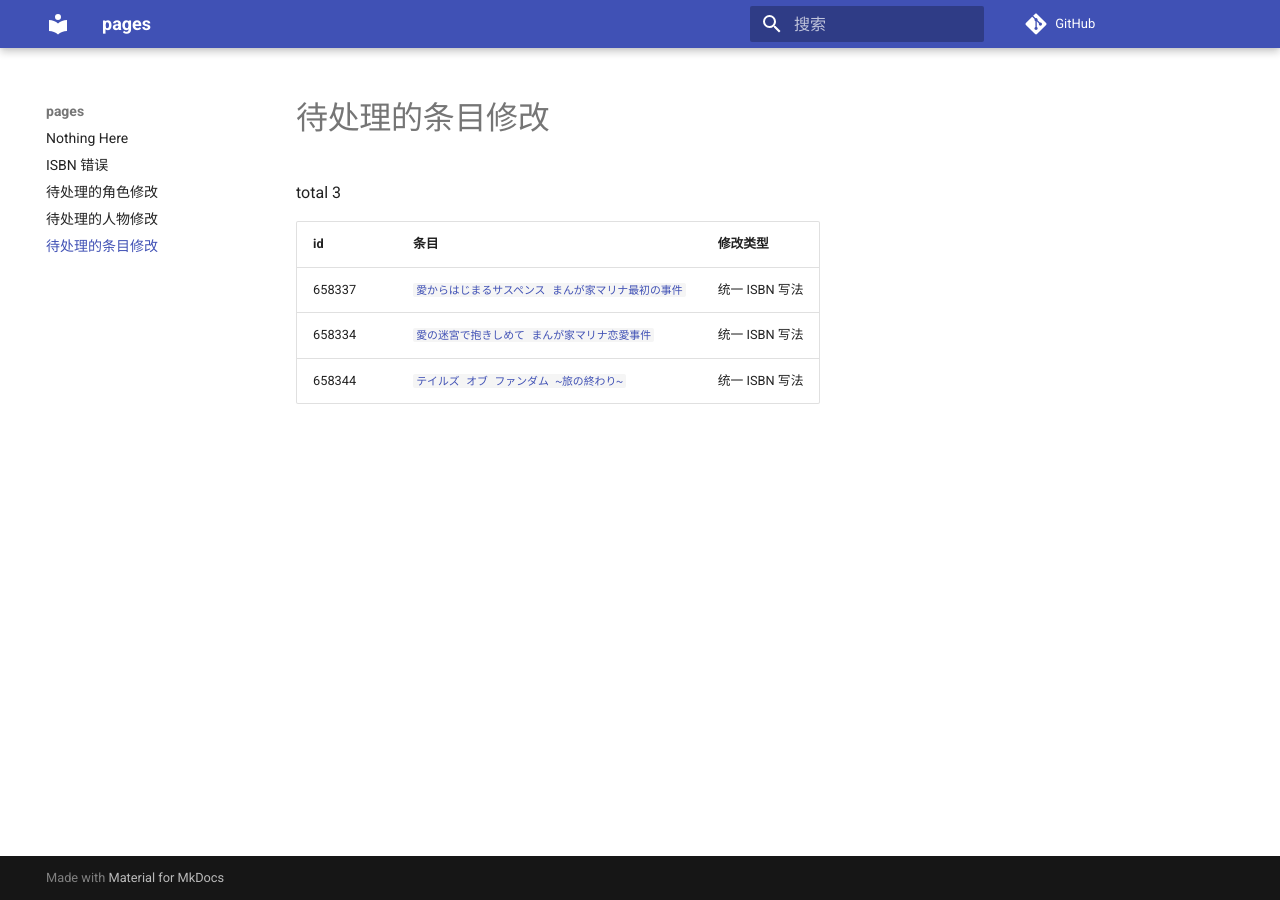
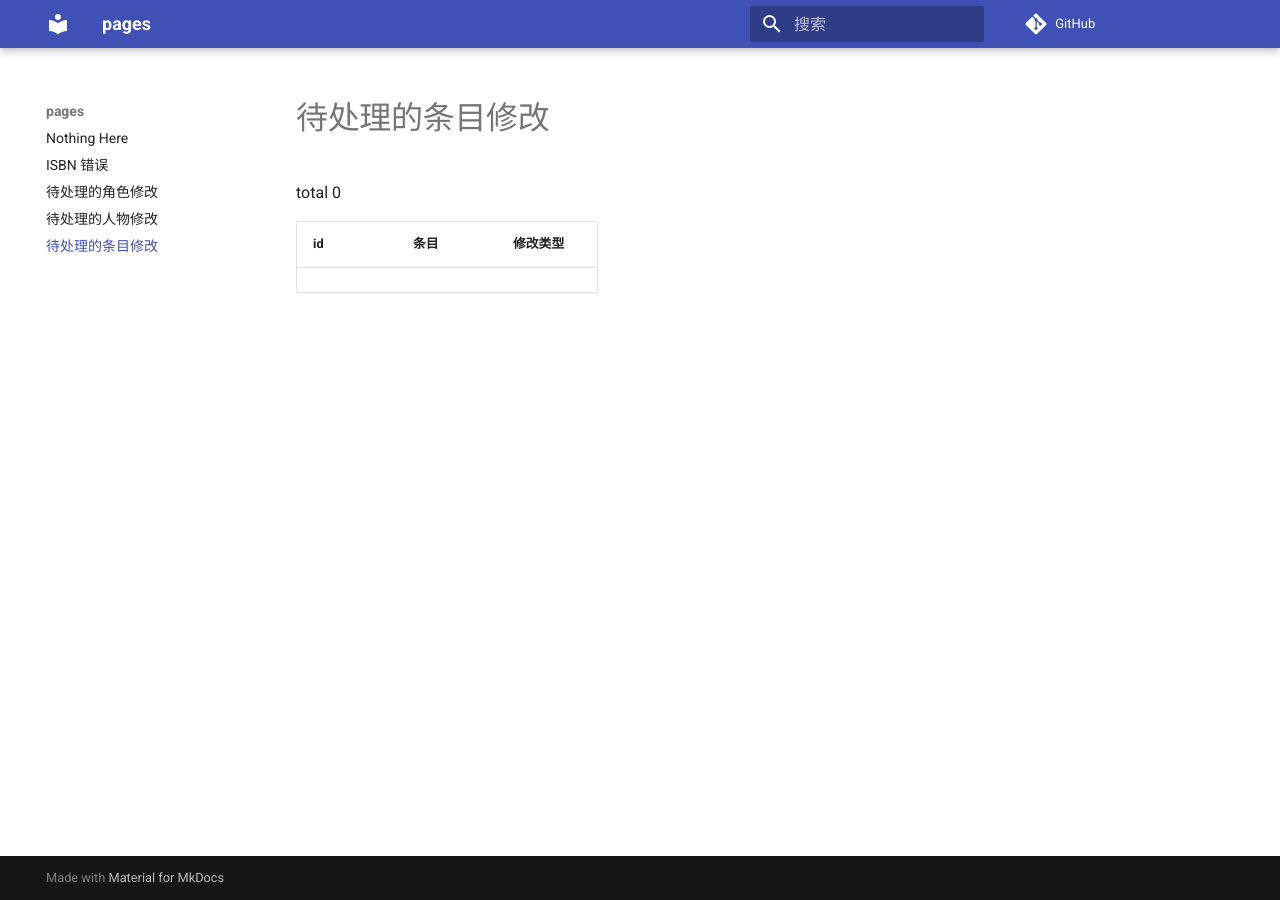
Before and after one commit to trim21/bangumi-pages, an MkDocs documentation site: the page built from docs/pending-subject-changes.md, in a window 1280 px wide. Built offline with MkDocs 1.6.1 and Material for MkDocs 9.7.7, drawn with Linux system fonts in a browser that asks for light colours; comment, search, counter and statistics services are not loaded.

Commit message:
update pending-changes.md

```diff
--- a/docs/pending-subject-changes.md
+++ b/docs/pending-subject-changes.md
@@ -1,9 +1,6 @@
 # 待处理的条目修改
 
-total 3
+total 0
 
 | id | 条目 | 修改类型 |
 | --- | --- | --- |
-| 658337 | [`愛からはじまるサスペンス まんが家マリナ最初の事件`](https://bgm.tv/subject/658337) | 统一 ISBN 写法 |
-| 658334 | [`愛の迷宮で抱きしめて まんが家マリナ恋愛事件`](https://bgm.tv/subject/658334) | 统一 ISBN 写法 |
-| 658344 | [`テイルズ オブ ファンダム ~旅の終わり~`](https://bgm.tv/subject/658344) | 统一 ISBN 写法 |
```
